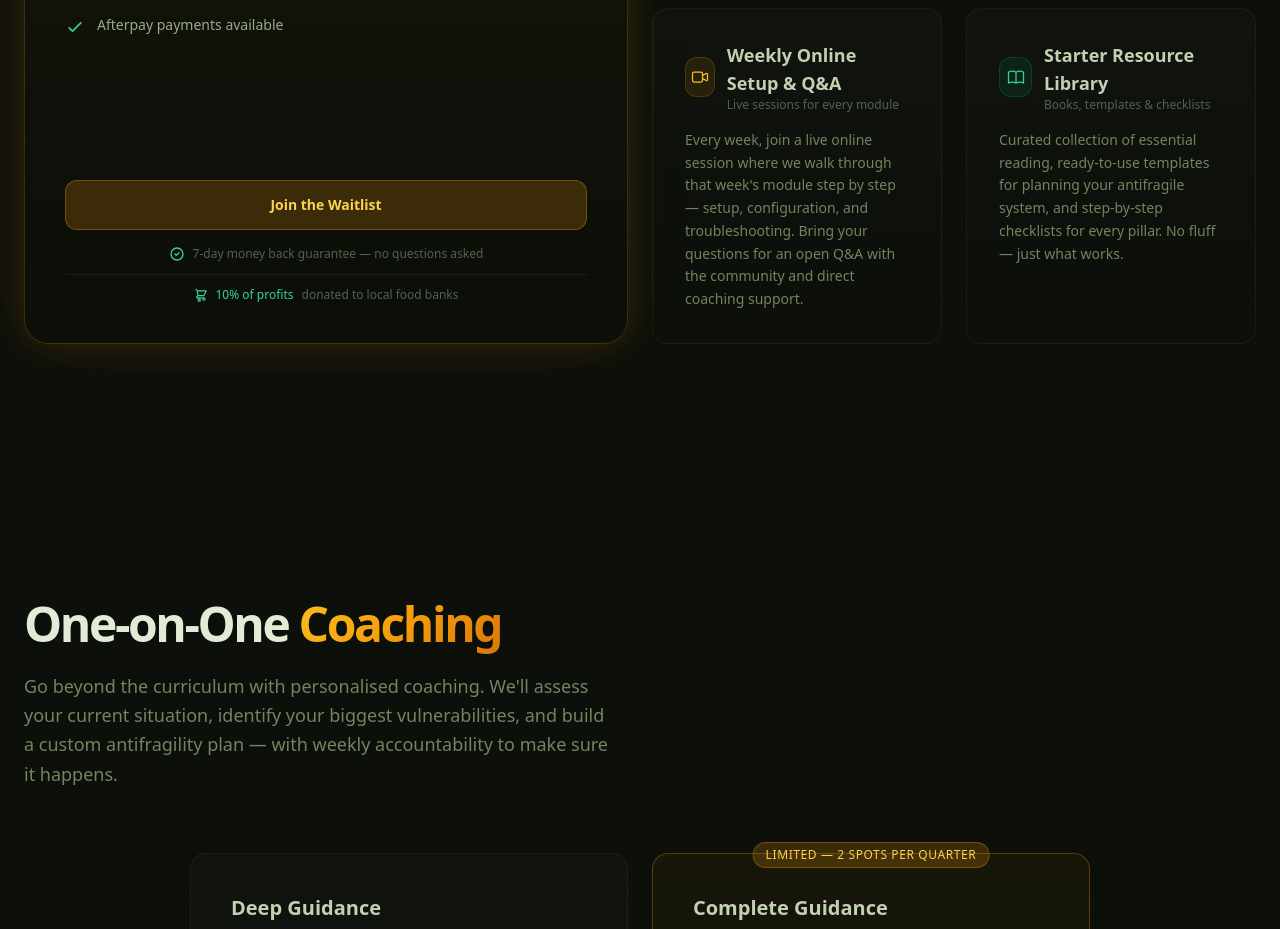
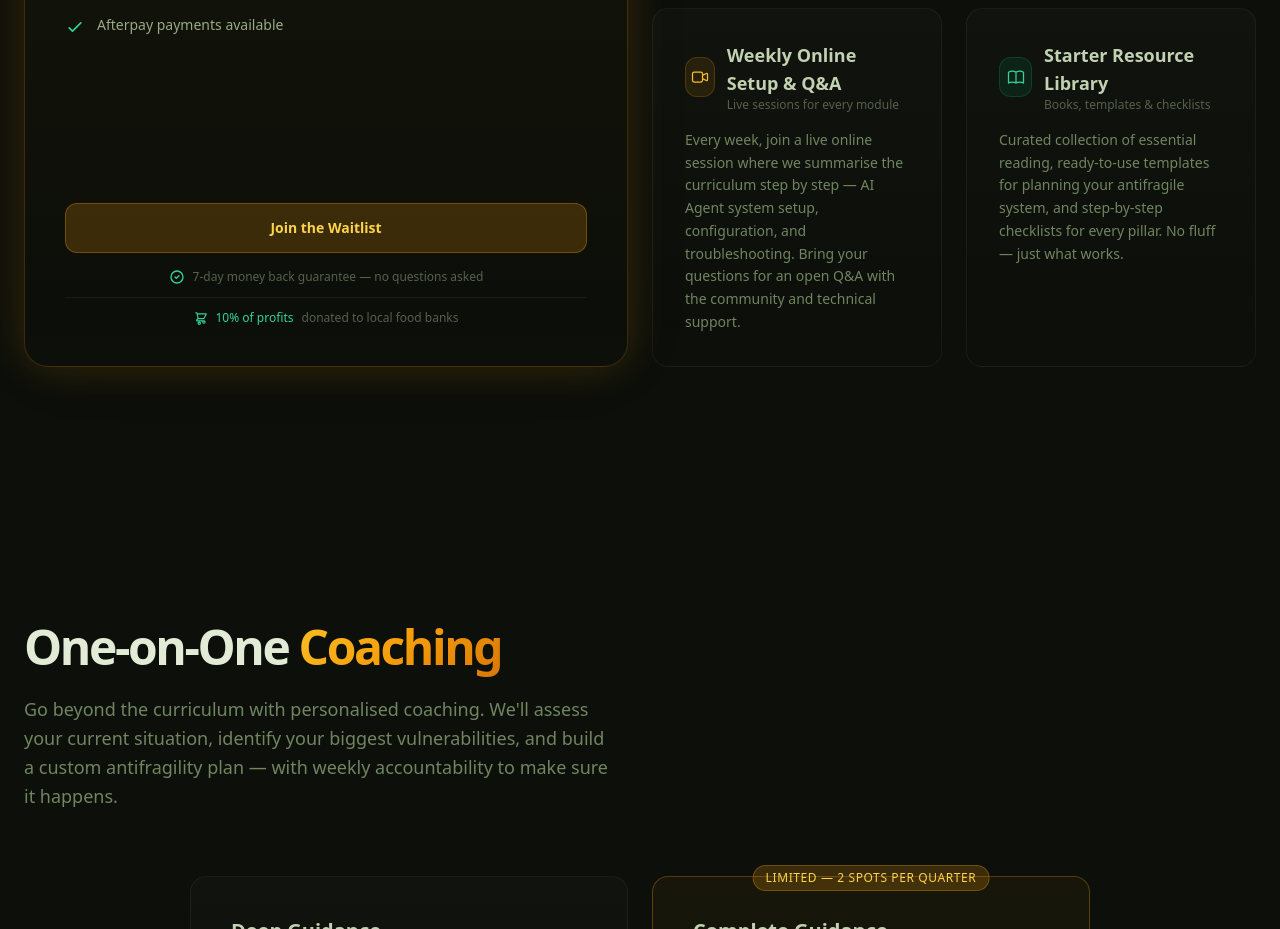
Before and after one commit to boktoday/okready-landing, a React (Vite) app: page / in a window 1280 px wide. Shown: the part 5280-6209 px from the top of the page. Built offline with nearby package versions, Linux system fonts and the light colour scheme.

Commit message:
Weekly session copy: changed to 'summarise the curriculum step by step — AI Agent system setup, configuration, and troubleshooting' with 'technical support'

```diff
--- a/public/okready-chat-context.md
+++ b/public/okready-chat-context.md
@@ -13,7 +13,7 @@ The OK Ready Antifragile System course is a one-time payment of **$79.99** (Earl
 - Full 24-week modular curriculum — 8 pillars of antifragility
 - AI Agent System — automated workflows & decision tools
 - Buying Guide — smart purchasing for resilience gear
-- Weekly online setup sessions with live Q&A
+- Weekly online sessions — curriculum summary, AI Agent system setup & troubleshooting
 - Starter Resource Library (books, templates, checklists)
 - Lifetime access — all future updates included
 - Afterpay payments available
--- a/src/components/Pricing.tsx
+++ b/src/components/Pricing.tsx
@@ -160,9 +160,7 @@ export default function Pricing({ onJoinClick }: PricingProps) {
                 </div>
               </div>
               <p className="text-sm text-earth-400 leading-relaxed">
-                Every week, join a live online session where we walk through that week's module
-                step by step — setup, configuration, and troubleshooting. Bring your questions
-                for an open Q&A with the community and direct coaching support.
+                Every week, join a live online session where we summarise the curriculum step by step — AI Agent system setup, configuration, and troubleshooting. Bring your questions for an open Q&A with the community and technical support.
               </p>
             </div>
 
```
Also changed, not shown: 1 other file (tests, documents, lock files or other folders).
